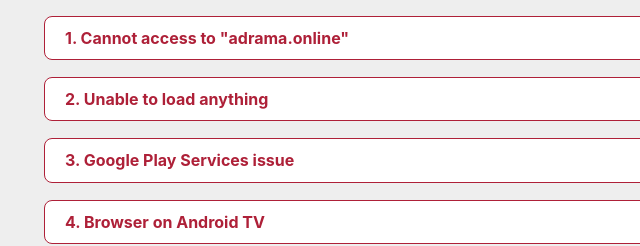
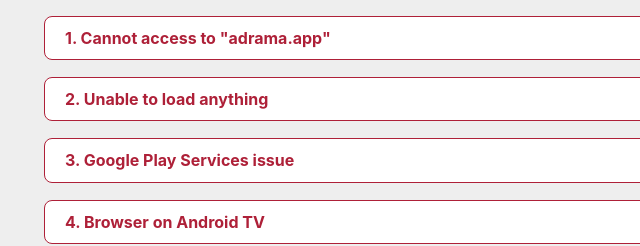
Before and after one commit to adrama-help/faq, a plain HTML site: page index.html in a window 1280 px wide. Shown: the top 246 px of the page, 41-681 px from the left. Drawn offline with nearby package versions, Linux system fonts and the light colour scheme.

Commit message:
Update index.html

```diff
--- a/index.html
+++ b/index.html
@@ -86,7 +86,7 @@
                             <div class="card-header" id="heading1" data-toggle="collapse" data-target="#no1"
                                 aria-expanded="false" aria-controls="no1">
                                 <h6 class="mb-0">
-                                    1. Cannot access to "adrama.online"
+                                    1. Cannot access to "adrama.app"
                                 </h6>
                             </div>
 
@@ -96,12 +96,12 @@
                                         <div class="media-body">
                                             <h6 class="media-heading">Website may be restricted in some reasons.</h6>
                                             <p>
-                                                Please use the secure VPN app named 1.1.1.1 to access "adrama.online"
+                                                Please use the secure VPN app named 1.1.1.1 to access "adrama.app"
                                             </p>
                                             <ol>
                                                 <li>Install VPN App (Link Below)</li>
                                                 <li>Open and connect VPN</li>
-                                                <li>Open browser and access to "adrama.online"</li>
+                                                <li>Open browser and access to "adrama.app"</li>
                                             </ol>
                                         </div>
 
@@ -110,12 +110,12 @@
                                         <div class="media-body">
                                             <h6 class="media-heading">網站可能因某些原因被限制</h6>
                                             <p>
-                                                請使用名為 1.1.1.1 的安全 VPN 應用程序訪問 "adrama.online"
+                                                請使用名為 1.1.1.1 的安全 VPN 應用程序訪問 "adrama.app"
                                             </p>
                                             <ol>
                                                 <li>安裝 VPN 應用程序（以下鏈接）</li>
                                                 <li>打開並連接 VPN</li>
-                                                <li>打開瀏覽器並訪問 "adrama.online"</li>
+                                                <li>打開瀏覽器並訪問 "adrama.app"</li>
                                             </ol>
                                         </div>
                                     </div>
```
